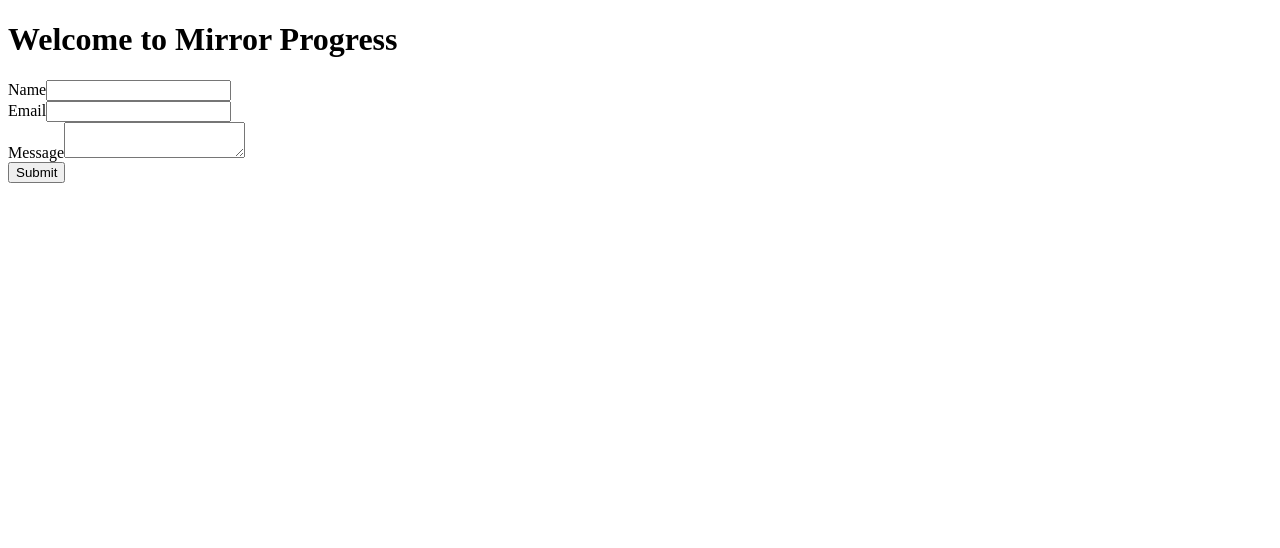
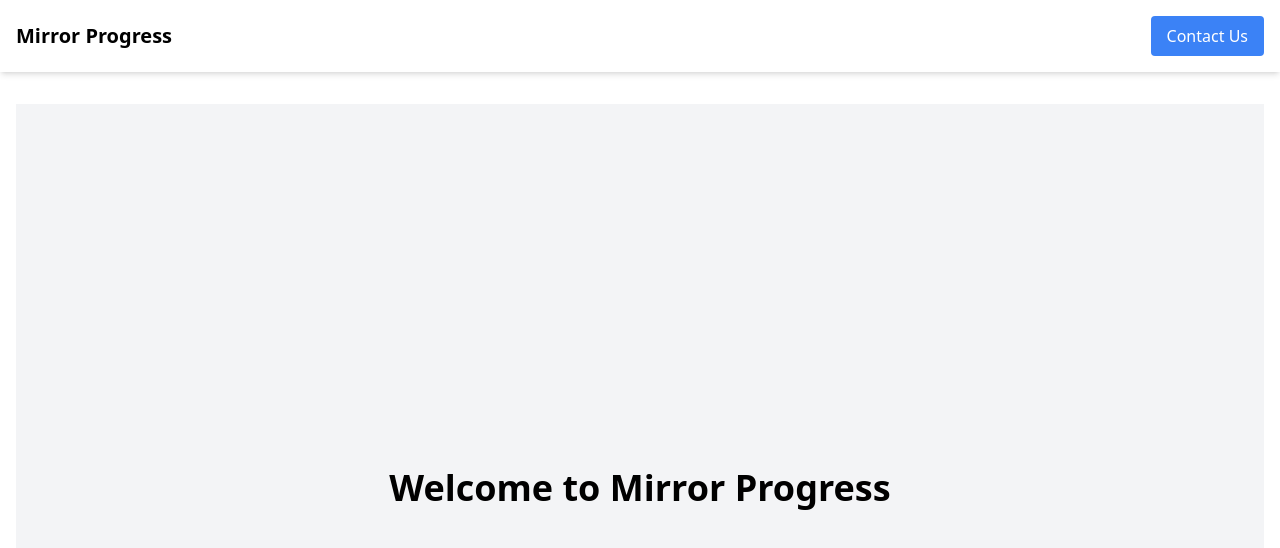
Before and after one commit to Mirror-Progress/mirror-progress-platform, a Next.js app in the folder client/: page / in a window 1280 px wide. Shown: the top 548 px of the page. Built offline with nearby package versions, Linux system fonts and the light colour scheme.

Commit message:
Form can be opened by pressing the contact us button now we just need to connect form submission to the backend and create some other functionalities

```diff
--- a/client/components/ContactForm.tsx
+++ b/client/components/ContactForm.tsx
@@ -1,98 +1,131 @@
-import { useState, ChangeEvent, FormEvent } from "react";
-import axios from "axios";
+// components/ContactForm.tsx
 
-interface FormData {
-  name: string;
-  email: string;
-  message: string;
+import React, { useState } from 'react';
+import axios from 'axios';
+
+interface ContactFormProps {
+  onClose: () => void;
 }
 
-const ContactForm: React.FC = () => {
-  const [formData, setFormData] = useState<FormData>({
-    name: "",
-    email: "",
-    message: "",
+const ContactForm: React.FC<ContactFormProps> = ({ onClose }) => {
+  const [formData, setFormData] = useState({
+    name: '',
+    email: '',
+    message: '',
   });
-  const [loading, setLoading] = useState<boolean>(false);
-  const [response, setResponse] = useState<string | null>(null);
+
+  const [isSubmitting, setIsSubmitting] = useState(false);
+  const [submissionResult, setSubmissionResult] = useState<string | null>(null);
   const [error, setError] = useState<string | null>(null);
 
-  const handleChange = (e: ChangeEvent<HTMLInputElement | HTMLTextAreaElement>) => {
-    const { name, value } = e.target;
-    setFormData({ ...formData, [name]: value });
+  const handleChange = (e: React.ChangeEvent<HTMLInputElement | HTMLTextAreaElement>) => {
+    setFormData(prev => ({
+      ...prev,
+      [e.target.name]: e.target.value,
+    }));
   };
 
-  const handleSubmit = async (e: FormEvent) => {
+  const handleSubmit = async (e: React.FormEvent) => {
     e.preventDefault();
-    setLoading(true);
+    setIsSubmitting(true);
     setError(null);
-    setResponse(null);
+    setSubmissionResult(null);
+
     try {
-      const res = await axios.post(`${process.env.NEXT_PUBLIC_API_URL}/contact`, formData);
-      setResponse("Message sent successfully!");
-      setFormData({ name: "", email: "", message: "" });
-    } catch (err: any) {
-      setError(err.response?.data?.detail || "An error occurred.");
+      const response = await axios.post('/api/contact', formData);
+      if (response.data.status === 'success') {
+        setSubmissionResult('Your message has been sent successfully!');
+        setFormData({ name: '', email: '', message: '' });
+      } else {
+        setError('There was an issue submitting your message. Please try again later.');
+      }
+    } catch (err) {
+      console.error(err);
+      setError('There was an error submitting the form. Please try again later.');
     } finally {
-      setLoading(false);
+      setIsSubmitting(false);
     }
   };
 
   return (
-    <form onSubmit={handleSubmit} className="flex flex-col max-w-md mx-auto p-4 bg-white shadow-md rounded">
-      <div className="mb-4">
-        <label htmlFor="name" className="block text-gray-700 font-bold mb-2">
+    <div>
+      <h2 className="text-2xl font-semibold mb-4">Contact Us</h2>
+
+      {submissionResult && (
+        <div className="mb-4 p-3 bg-green-100 text-green-700 rounded">
+          {submissionResult}
+        </div>
+      )}
+
+      {error && (
+        <div className="mb-4 p-3 bg-red-100 text-red-700 rounded">
+          {error}
+        </div>
+      )}
+
+      <form onSubmit={handleSubmit} className="space-y-4">
+        {/* Name Field */}
+        <div>
+          <label htmlFor="name" className="block text-sm font-medium text-gray-700">
             Name
           </label>
           <input
             type="text"
+            name="name"
             id="name"
-          name="name"
+            required
             value={formData.name}
             onChange={handleChange}
-          required
-          className="w-full px-3 py-2 border rounded focus:outline-none focus:ring focus:border-blue-300"
+            className="mt-1 block w-full border border-gray-300 rounded-md shadow-sm p-2 focus:outline-none focus:ring-blue-500 focus:border-blue-500"
           />
         </div>
-      <div className="mb-4">
-        <label htmlFor="email" className="block text-gray-700 font-bold mb-2">
+
+        {/* Email Field */}
+        <div>
+          <label htmlFor="email" className="block text-sm font-medium text-gray-700">
             Email
           </label>
           <input
             type="email"
+            name="email"
             id="email"
-          name="email"
+            required
             value={formData.email}
             onChange={handleChange}
-          required
-          className="w-full px-3 py-2 border rounded focus:outline-none focus:ring focus:border-blue-300"
+            className="mt-1 block w-full border border-gray-300 rounded-md shadow-sm p-2 focus:outline-none focus:ring-blue-500 focus:border-blue-500"
           />
         </div>
-      <div className="mb-4">
-        <label htmlFor="message" className="block text-gray-700 font-bold mb-2">
+
+        {/* Message Field */}
+        <div>
+          <label htmlFor="message" className="block text-sm font-medium text-gray-700">
             Message
           </label>
           <textarea
+            name="message"
             id="message"
-          name="message"
+            rows={4}
+            required
             value={formData.message}
             onChange={handleChange}
-          required
-          className="w-full px-3 py-2 border rounded focus:outline-none focus:ring focus:border-blue-300"
+            className="mt-1 block w-full border border-gray-300 rounded-md shadow-sm p-2 focus:outline-none focus:ring-blue-500 focus:border-blue-500"
           ></textarea>
         </div>
+
+        {/* Submit Button */}
+        <div>
           <button
             type="submit"
-        disabled={loading}
-        className={`px-4 py-2 bg-blue-500 text-white rounded hover:bg-blue-600 transition duration-200 ${
-          loading ? "opacity-50 cursor-not-allowed" : ""
-        }`}
+            disabled={isSubmitting}
+            className={`w-full flex justify-center py-2 px-4 border border-transparent rounded-md shadow-sm text-sm font-medium text-white ${
+              isSubmitting ? 'bg-gray-400' : 'bg-blue-500 hover:bg-blue-600'
+            } focus:outline-none focus:ring-2 focus:ring-offset-2 focus:ring-blue-500`}
           >
-        {loading ? "Sending..." : "Submit"}
+            {isSubmitting ? 'Submitting...' : 'Send Message'}
           </button>
-      {response && <p className="text-green-500 mt-4">{response}</p>}
-      {error && <p className="text-red-500 mt-4">{error}</p>}
+        </div>
       </form>
+    </div>
   );
 };
 
--- /dev/null
+++ b/client/components/ContactFormModal.tsx
@@ -0,0 +1,64 @@
+// components/ContactFormModal.tsx
+
+import React, { Fragment } from 'react';
+import { Dialog, Transition } from '@headlessui/react';
+import { XMarkIcon } from '@heroicons/react/24/outline';
+import ContactForm from './ContactForm';
+
+interface ContactFormModalProps {
+  isOpen: boolean;
+  onClose: () => void;
+}
+
+const ContactFormModal: React.FC<ContactFormModalProps> = ({ isOpen, onClose }) => {
+  return (
+    <Transition.Root show={isOpen} as={Fragment}>
+      <Dialog as="div" className="relative z-50" onClose={onClose}>
+        <Transition.Child
+          as={Fragment}
+          enter="ease-out duration-300"
+          enterFrom="opacity-0"
+          enterTo="opacity-100"
+          leave="ease-in duration-200"
+          leaveFrom="opacity-100"
+          leaveTo="opacity-0"
+        >
+          <div className="fixed inset-0 bg-black bg-opacity-50 transition-opacity" />
+        </Transition.Child>
+
+        <div className="fixed inset-0 z-50 overflow-y-auto">
+          <div className="flex min-h-full items-center justify-center p-4 text-center sm:p-0">
+            <Transition.Child
+              as={Fragment}
+              enter="ease-out duration-300"
+              enterFrom="opacity-0 translate-y-4 sm:translate-y-0 sm:scale-95"
+              enterTo="opacity-100 translate-y-0 sm:scale-100"
+              leave="ease-in duration-200"
+              leaveFrom="opacity-100 translate-y-0 sm:scale-100"
+              leaveTo="opacity-0 translate-y-4 sm:translate-y-0 sm:scale-95"
+            >
+              <Dialog.Panel className="relative transform overflow-hidden rounded-lg bg-white px-4 pt-5 pb-4 text-left shadow-xl transition-all sm:my-8 sm:w-full sm:max-w-md sm:p-6">
+                {/* Close Button */}
+                <div className="absolute top-3 right-3">
+                  <button
+                    type="button"
+                    className="rounded-md text-gray-400 hover:text-gray-500 focus:outline-none focus:ring-2 focus:ring-blue-500"
+                    onClick={onClose}
+                  >
+                    <span className="sr-only">Close</span>
+                    <XMarkIcon className="h-6 w-6" aria-hidden="true" />
+                  </button>
+                </div>
+
+                {/* Contact Form */}
+                <ContactForm onClose={onClose} />
+              </Dialog.Panel>
+            </Transition.Child>
+          </div>
+        </div>
+      </Dialog>
+    </Transition.Root>
+  );
+};
+
+export default ContactFormModal;
--- /dev/null
+++ b/client/components/Header.tsx
@@ -0,0 +1,45 @@
+// components/Header.tsx
+
+import React, { useState } from 'react';
+import ContactFormModal from './ContactFormModal';
+
+const Header: React.FC = () => {
+  const [isContactModalOpen, setIsContactModalOpen] = useState(false);
+
+  const openContactModal = () => {
+    setIsContactModalOpen(true);
+  };
+
+  const closeContactModal = () => {
+    setIsContactModalOpen(false);
+  };
+
+  return (
+    <header className="bg-white shadow-md py-4">
+      <div className="container mx-auto flex justify-between items-center px-4">
+        {/* Logo or Site Title */}
+        <div className="text-xl font-bold">
+          <a href="/">Mirror Progress</a>
+        </div>
+
+        {/* Navigation and Contact Button */}
+        <nav className="flex items-center space-x-4">
+          {/* Add other navigation links here */}
+
+          {/* Contact Us Button */}
+          <button
+            onClick={openContactModal}
+            className="px-4 py-2 bg-blue-500 text-white rounded hover:bg-blue-600 transition"
+          >
+            Contact Us
+          </button>
+        </nav>
+      </div>
+
+      {/* Contact Form Modal */}
+      <ContactFormModal isOpen={isContactModalOpen} onClose={closeContactModal} />
+    </header>
+  );
+};
+
+export default Header;
--- /dev/null
+++ b/client/components/Layout.tsx
@@ -0,0 +1,17 @@
+// components/Layout.tsx
+
+import React from 'react';
+import Header from './Header';
+
+const Layout: React.FC<{ children: React.ReactNode }> = ({ children }) => {
+  return (
+    <>
+      <Header />
+      <main className="container mx-auto px-4 py-8">
+        {children}
+      </main>
+    </>
+  );
+};
+
+export default Layout;
--- a/client/package.json
+++ b/client/package.json
@@ -10,6 +10,8 @@
     "format": "prettier --write ."
   },
   "dependencies": {
+    "@headlessui/react": "^2.2.0",
+    "@heroicons/react": "^2.2.0",
     "axios": "^1.7.8",
     "dotenv": "^16.4.6",
     "next": "15.0.3",
--- /dev/null
+++ b/client/pages/_app.tsx
@@ -0,0 +1,15 @@
+// pages/_app.tsx
+
+import '../styles/globals.css';
+import type { AppProps } from 'next/app';
+import Layout from '../components/Layout';
+
+function MyApp({ Component, pageProps }: AppProps) {
+  return (
+    <Layout>
+      <Component {...pageProps} />
+    </Layout>
+  );
+}
+
+export default MyApp;
--- a/client/pages/index.tsx
+++ b/client/pages/index.tsx
@@ -16,7 +16,6 @@ const Home: NextPage = () => {
 
       <main className={styles.main + " flex flex-col items-center justify-center w-full flex-1 px-20 text-center"}>
         <h1 className={styles.title + " text-4xl font-bold mb-8"}>Welcome to Mirror Progress</h1>
-        <ContactForm />
       </main>
     </div>
   );
```
Also changed, not shown: 1 other file (tests, documents, lock files or other folders). Lines whose indentation alone changed are shown as unchanged.
